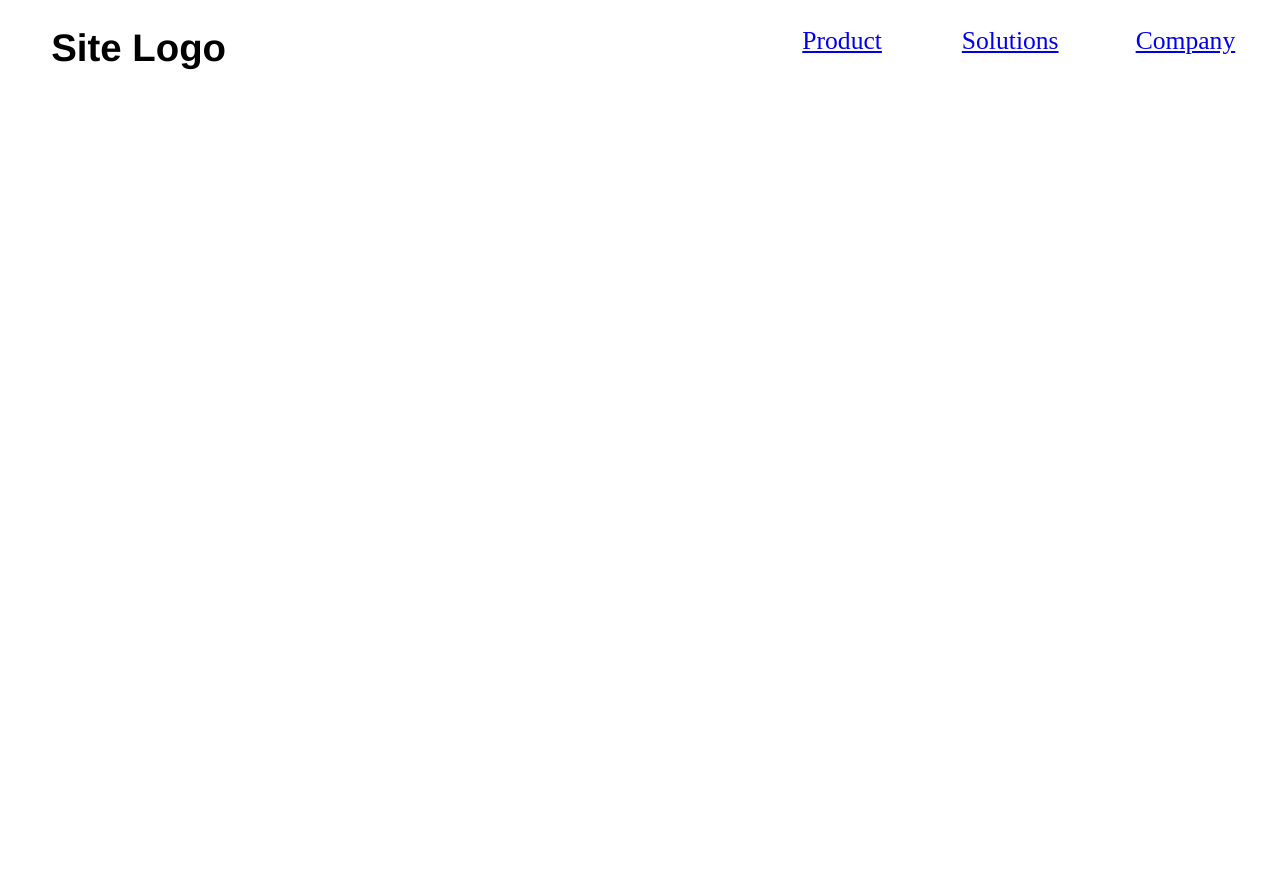
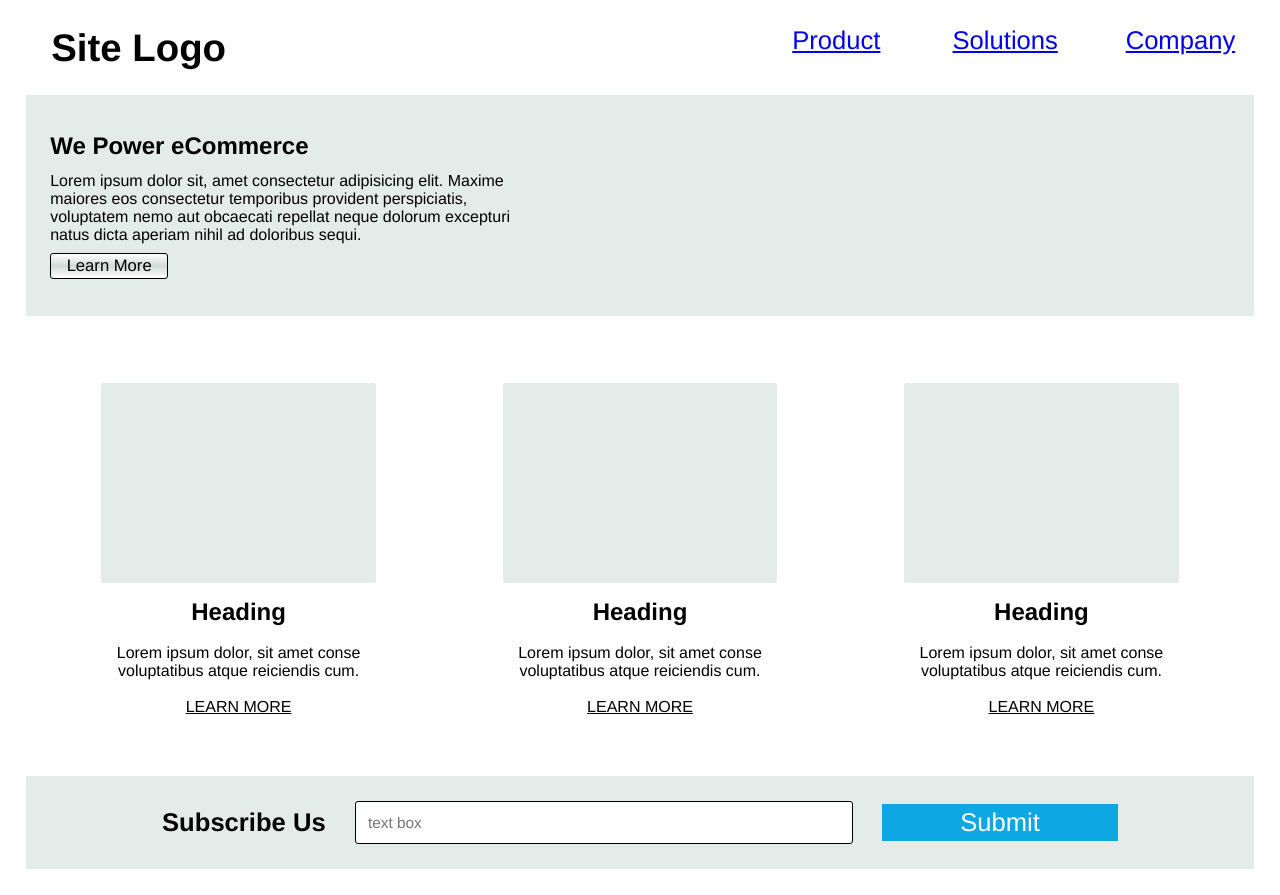
Before and after one commit to MansiKumari25/template3, a plain HTML site: page src/index.html in a window 1280 px wide. Before the commit the page ends 800 px from the top, so only its background shows below. Drawn offline with Linux system fonts and the light colour scheme.

Commit message:
Main content added

```diff
--- a/src/index.html
+++ b/src/index.html
@@ -27,6 +27,74 @@
             </div>
         </header>
 
+        <main>
+
+            <div class="banner">
+                <h2>We Power eCommerce</h2>
+               <div id="desc">
+                <p>Lorem ipsum dolor sit, amet consectetur adipisicing elit. Maxime maiores eos consectetur temporibus provident perspiciatis, voluptatem nemo aut obcaecati repellat neque dolorum excepturi natus dicta aperiam nihil ad doloribus sequi.</p>
+                <button>Learn More</button>
+               </div>
+
+
+            </div>
+
+            <div class="cards">
+
+                <div class="card1">
+
+                    <div class="block">
+
+                    </div>
+                    <h2>Heading</h2>
+                    <br>
+                    <p>Lorem ipsum dolor, sit amet conse</p>
+                    <p> voluptatibus atque reiciendis cum. </p>
+                    <br>
+                    <a href="#">LEARN MORE</a>
+
+                </div>
+
+                <div class="card1">
+
+                    <div class="block">
+
+                    </div>
+                    <h2>Heading</h2>
+                    <br>
+                    <p>Lorem ipsum dolor, sit amet conse</p>
+                    <p> voluptatibus atque reiciendis cum. </p>
+                    <br>
+                    <a href="#">LEARN MORE</a>
+
+                </div>
+
+                <div class="card1">
+
+                    <div class="block">
+
+                    </div>
+                    <h2>Heading</h2>
+                    <br>
+
+                    <p>Lorem ipsum dolor, sit amet conse</p>
+                    <p> voluptatibus atque reiciendis cum. </p>
+                    <br>
+                    <a href="#">LEARN MORE</a>
+
+                </div>
+
+            </div>
+
+
+            <div class="formdiv">
+            <form>
+                <label>Subscribe Us</label><input type="text" name="email" id="email" placeholder="text box"><button type="submit"> Submit</button>
+            </form>
+
+            </div>
+        </main>
+
     </div>
 </body>
 </html>
--- a/src/style.css
+++ b/src/style.css
@@ -1,10 +1,18 @@
 *{
     margin:0;
     padding:0;
+    font-family: 'Franklin Gothic Medium', 'Arial Narrow', Arial, sans-serif;
 }
 
+.wrapper{
+    width:100%;
+}
 /*header*/
 
+header{
+    /*border:2px solid black;*/
+    overflow: hidden;
+}
 /*logo*/
 #logo{
     width: 25%;
@@ -33,3 +41,125 @@
     display: inline-block;
     width: 20%;
 }
+
+/*main*/
+main{
+    /*border:2px solid black;*/
+    padding: 2%;
+}
+
+/*banner in main*/
+.banner{
+    width: 96%;
+    margin: auto;
+
+   /* border: 2px solid green;*/
+    background-color: rgb(228, 236, 233);
+    padding: 3% 2%;
+}
+#desc{
+    width: 40%;
+    /*border:2px solid black;*/
+    margin-top: 1%;
+}
+
+#desc button{
+    margin-top: 2%;
+    padding: 2px;
+    width: 25%;
+    font-size: 1.3vw;
+    border-radius: 3px;
+    border: 1px solid black;
+    background-image: linear-gradient(white, rgb(208, 218, 214), white);
+}
+
+/*cards in main*/
+.cards{
+    width:98%;
+    margin: auto;
+    /*border: 2px solid black;*/
+    padding: 1% 1%;
+    display: flex;
+    align-items: center;
+    text-align: center;;
+    justify-content: center;
+    flex-direction: row;
+}
+
+.cards .card1{
+    width: 34%;
+    /*border: 2px solid black;*/
+    margin: 2%;
+    padding: 2%;
+}
+
+
+.cards .card1 .block{
+    width: 90%;
+    height: 25vh;
+    /*border: 2px solid black;*/
+    background-color: rgb(228, 236, 233);
+    margin: auto;
+    margin-top: 2%;
+    margin-bottom: 5%;
+    border-radius: 2px;
+}
+.cards .card1 a{
+    color: black;
+}
+
+@media (max-width: 800px) {
+    .cards {
+      flex-direction: column;
+    }
+    .cards .card1{
+        width: 70%;
+    }
+    #desc button{
+        font-size: 2vw;
+    }
+    #desc{
+        width: 50%;
+    }
+  }
+
+
+  /*form*/
+
+  .formdiv{
+      width: 96%;
+      /*border: 2px solid black;*/
+      margin: auto;
+      padding: 2%;
+      background-color: rgb(228, 236, 233);
+
+  }
+
+  .formdiv form{
+      width: 100%;
+      /*border: 2px solid black;*/
+      font-size: 2vw;
+      display: flex;
+      align-items: center;
+      justify-content: center;
+  }
+
+  .formdiv input{
+      width: 40%;
+      margin: 0 2.5%;
+      font-size: 1.2vw;
+      padding: 1%;
+      border-radius: 3px;
+      border: 1px solid black;
+  }
+  .formdiv label{
+      font-weight: bold;
+  }
+  .formdiv button{
+      width: 20%;
+      background-color: rgb(13, 167, 228);
+      color: white;
+      font-size: 2vw;
+      padding: 4px;
+      border: none;
+  }
```
